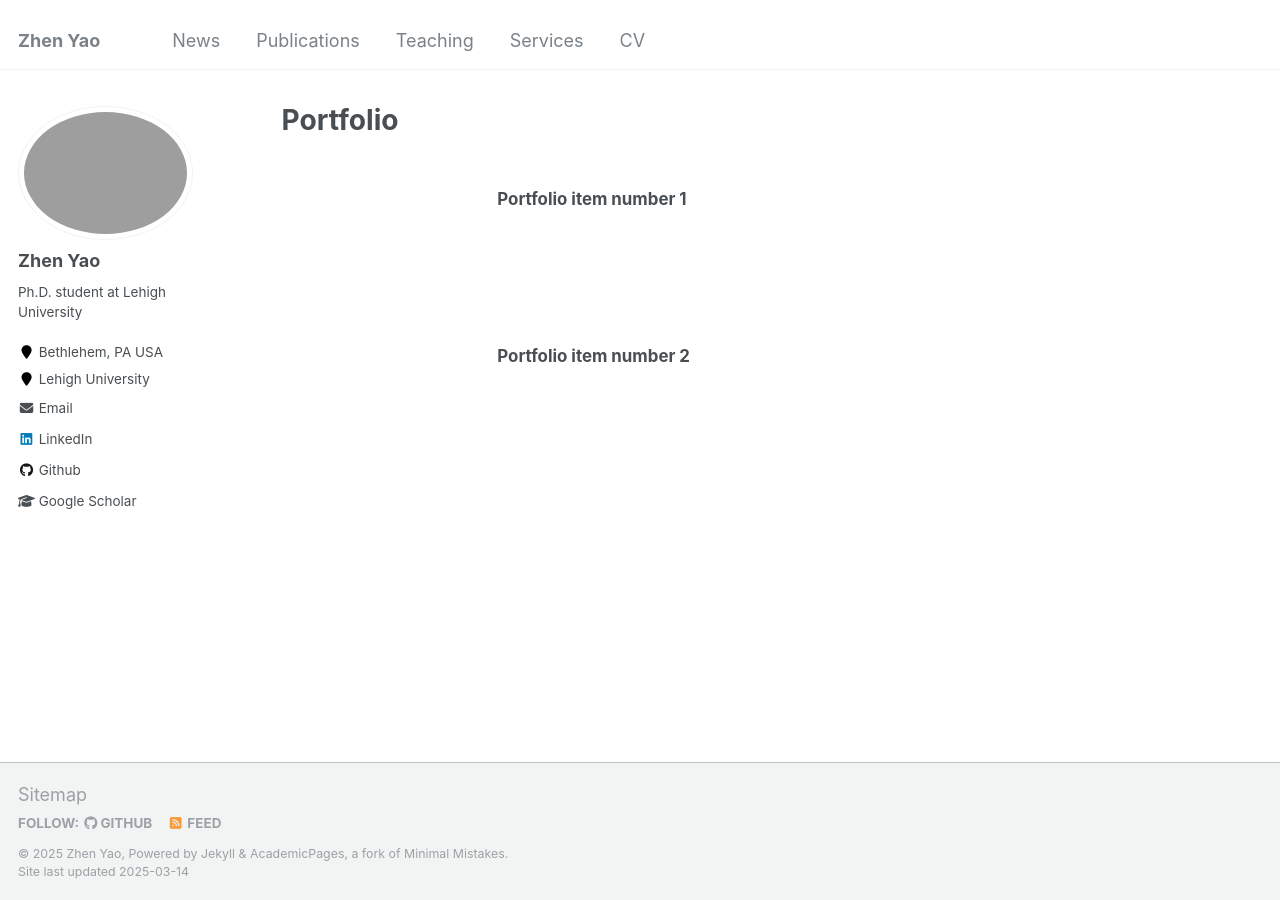
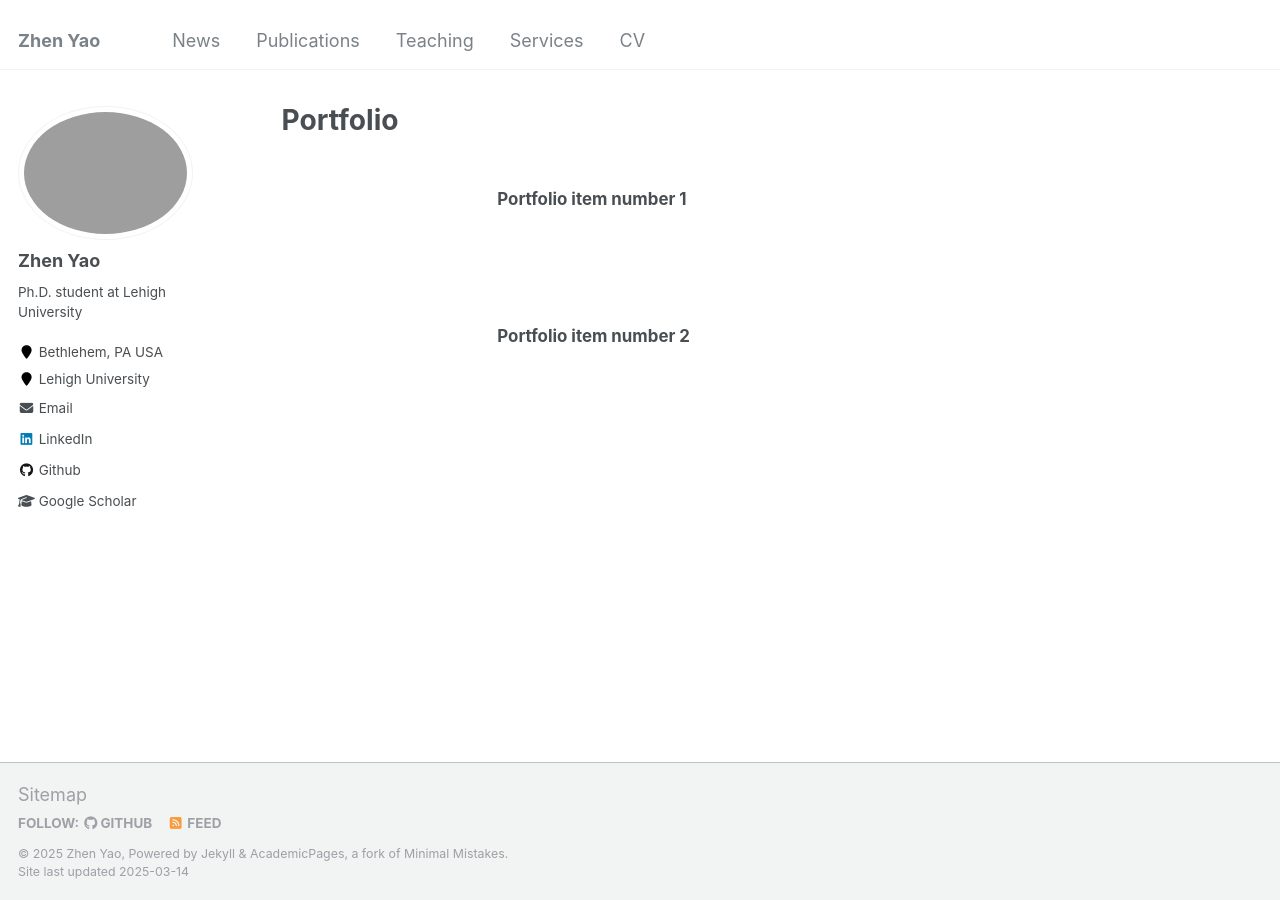
Before and after one commit to zyaocoder/zyaocoder.github.io, a Jekyll site: the page built from _pages/portfolio.html, in a window 1280 px wide. Built offline with Jekyll 4.4.1, drawn with Linux system fonts in a browser that asks for light colours.

Commit message:
Update archive-single.html

```diff
--- a/_includes/archive-single.html
+++ b/_includes/archive-single.html
@@ -22,7 +22,7 @@
       border-collapse:separate;
       margin-right:auto;
       margin-left:auto;
-      margin-bottom:2em;
+      margin-bottom:0.5em;
         }
     .paperimage {
       padding-right:2.5%;
```
